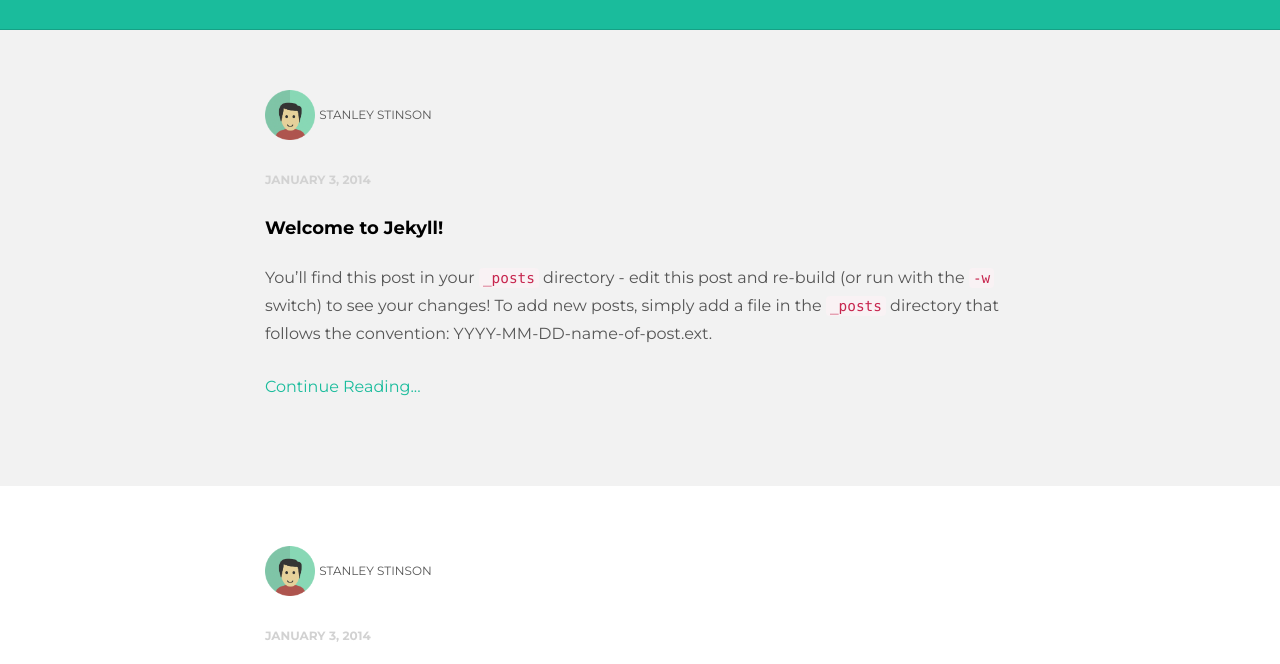
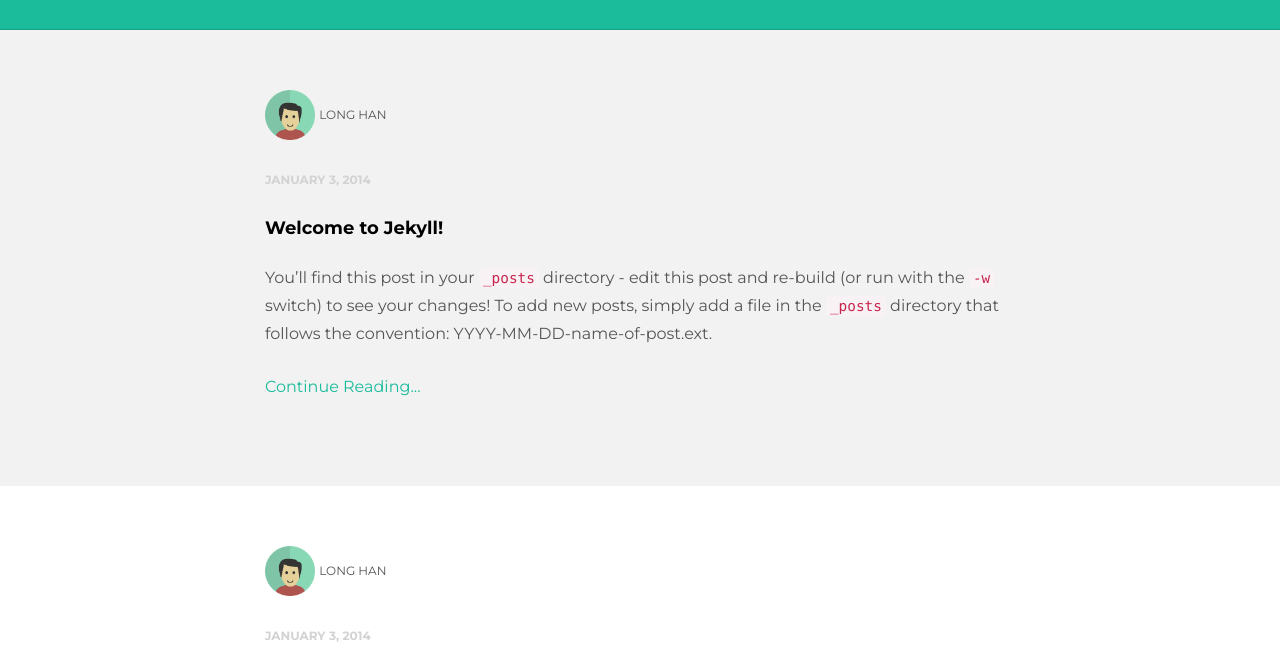
Before and after one commit to expetek/expetek.github.io, a Jekyll site: the page built from blog.html, in a window 1280 px wide and 900 px high. Shown: the part 161-825 px from the top of the window. Built offline with Jekyll 4.4.1, drawn with Linux system fonts in a browser that asks for light colours; nearby versions of some CDN libraries; a file with an impossible date is left out; some of the changed text lies outside the part shown.

Commit message:
Update Stanley theme

```diff
--- a/_config.yml
+++ b/_config.yml
@@ -28,7 +28,7 @@
       type: "post"
     values:
       layout: "post"
-      author: "Stanley Stinson"
+      author: "Long Han"
       date: ""
       title: ""
       category: ""
```
Also changed, not shown: 1 other file.
